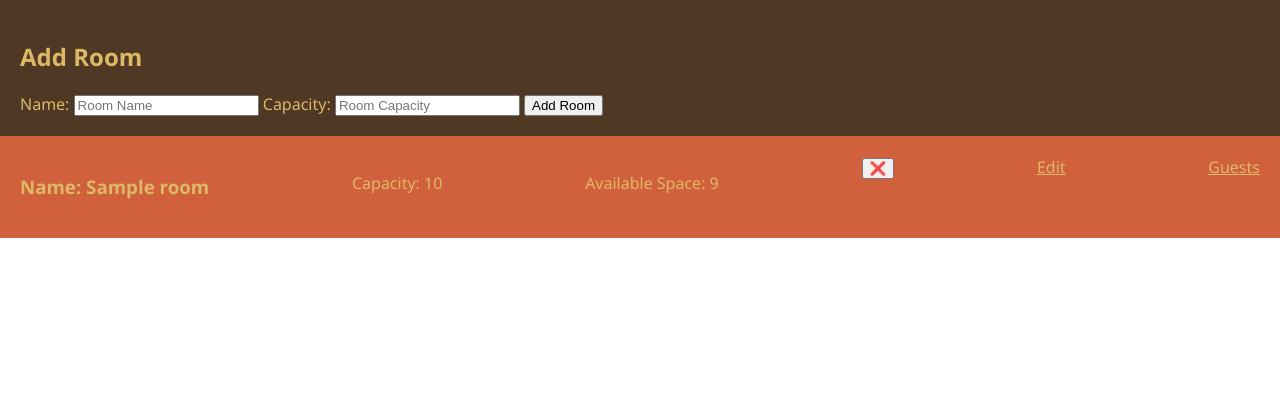
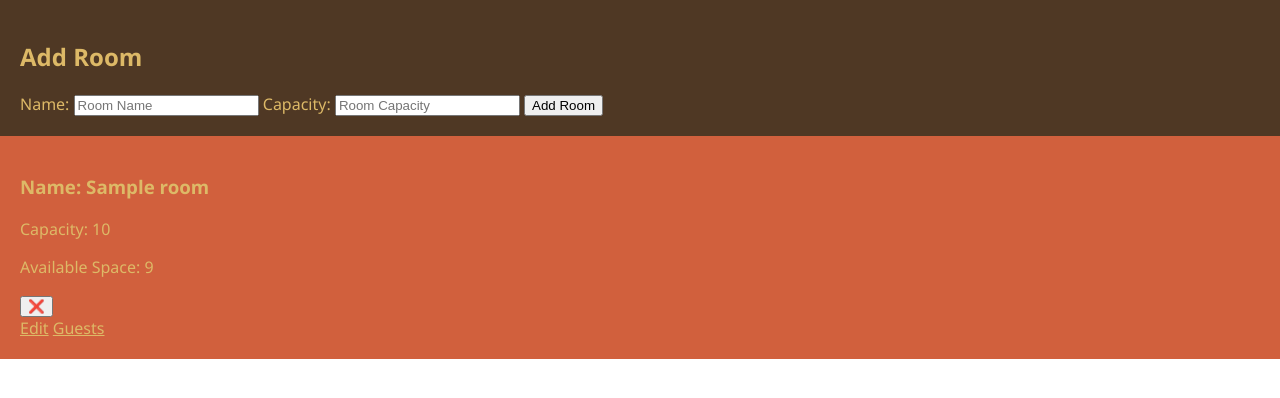
Before and after one commit to Osh2/TavernTrackr, a Flask app: page /rooms in a window 1280 px wide. Shown: the part 236-634 px from the top of the page. Run offline with Flask 2, Linux system fonts and the light colour scheme; a database or web service that is not in the repository returns one stand-in record (values such as "Sample title"); some libraries are stand-ins or nearby versions.

Commit message:
broke my code then fixed it

```diff
--- a/controllers/guests_controller.py
+++ b/controllers/guests_controller.py
@@ -2,6 +2,7 @@ from flask import Flask, Blueprint, render_template, request, redirect
 from models.guest import Guest
 import repositories.guest_repository as guest_repository
 import repositories.room_repository as room_repository
+import repositories.weapon_repository as weapon_repository
 
 guests_blueprint = Blueprint("guests", __name__)
 
@@ -29,7 +30,7 @@ def add_guest():
 
 @guests_blueprint.route("/guests/<id>/weapons")
 def get_guests_weapons(id):
-    weapons = guest_repository.read_guests_weapons(id)
+    weapons = weapon_repository.read_guests_weapons(id)
     return render_template("guests/weapons.html", weapons=weapons)
 
 @guests_blueprint.route("/guests/<id>/edit")
--- a/controllers/rooms_controller.py
+++ b/controllers/rooms_controller.py
@@ -1,6 +1,7 @@
 from flask import Flask, Blueprint, render_template, request, redirect
 from models.room import Room
 import repositories.room_repository as room_repository
+import repositories.guest_repository as guest_repository
 
 rooms_blueprint = Blueprint("rooms", __name__)
 
@@ -38,5 +39,5 @@ def update_room(id):
 
 @rooms_blueprint.route("/rooms/<id>/guests")
 def get_rooms_guests(id):
-    guests = room_repository.read_room_guests(id)
+    guests = guest_repository.read_room_guests(id)
     return render_template("rooms/guests.html", guests = guests )
--- a/static/style.css
+++ b/static/style.css
@@ -77,8 +77,14 @@ body > section > a{
     padding: 20px;
     color: #DDB967;
     display: flex;
-    justify-content: space-between;
+    flex-direction: column;
+    /* align-items: center;
+    margin: 0; */
 }
+
+/* .child{
+    align-content: center;
+} */
 
 #empty{
     background-color: #D1603D ;
--- a/templates/guests/index.html
+++ b/templates/guests/index.html
@@ -32,8 +32,9 @@
     </form>
     <a href="/guests/{{guest.id}}/edit"> Edit </a>
     <a href="/guests/{{guest.id}}/details"> Details </a>
-</div>
+    </div>
+    {% endfor %}
 </main>
 
-{% endfor %}
+
 {% endblock %}
--- a/templates/rooms/guests.html
+++ b/templates/rooms/guests.html
@@ -14,8 +14,9 @@
         {% else %}
         <h3 > Currently Empty </h3>
     </div>
+    {% endfor %}
 </main>
 
 
-{% endfor %}
+
 {% endblock %}
--- a/templates/rooms/index.html
+++ b/templates/rooms/index.html
@@ -16,8 +16,9 @@
 </section>
 
 <main >
-{% for room in rooms %}
+    {% for room in rooms %}
     <div class = 'list'>
+        <div class = "child">
         <h3> Name: {{room.name}} </h3>
         <p> Capacity: {{room.capacity}} </p>
         <p>Available Space: {{room.capacity - room.num_guests}}</p>
@@ -26,7 +27,9 @@
         </form>
         <a href="/rooms/{{room.id}}/edit">Edit</a>
         <a href="/rooms/{{room.id}}/guests">Guests</a>
+        </div>
     </div>
+    {% endfor %}
 </main>
-{% endfor %}
+
 {% endblock %}
--- a/templates/weapons/index.html
+++ b/templates/weapons/index.html
@@ -35,8 +35,9 @@
 
 
 <main>
+        {% for weapon in weapons %}
         <div class="list">
-                {% for weapon in weapons %}
+
                 <h3> Weapon Name: {{ weapon.name }} </h3>
                 <p> Owner: {{weapon.owner.name}}</p>
                 <form action="/weapons/{{weapon.id}}/delete" method = "POST">
@@ -45,7 +46,8 @@
                 <a href="/weapons/{{weapon.id}}/details"> Details </a>
                 <a href="/weapons/{{weapon.id}}/edit"> Edit </a>
         </div>
+        {% endfor %}
 </main>
 
-{% endfor %}
+
 {% endblock %}
--- a/templates/weapons/magic_weapons.html
+++ b/templates/weapons/magic_weapons.html
@@ -11,8 +11,9 @@
     <p> Magic? {{weapon.magic}} </p>
     <p>Value: {{weapon.value}}gp </p>
     </div>
+    {% endfor %}
 </main>
-{% endfor %}
+
 
 
 {% endblock %}
```
